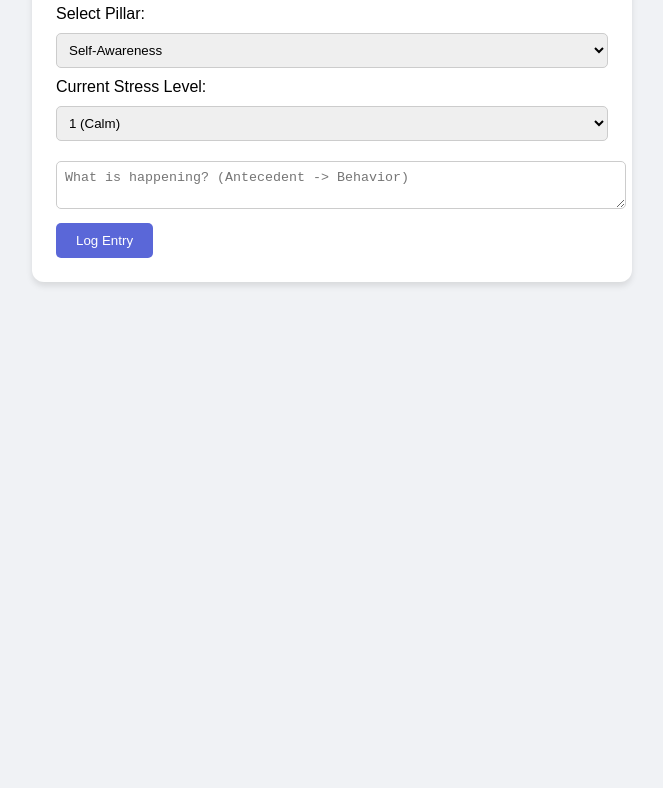
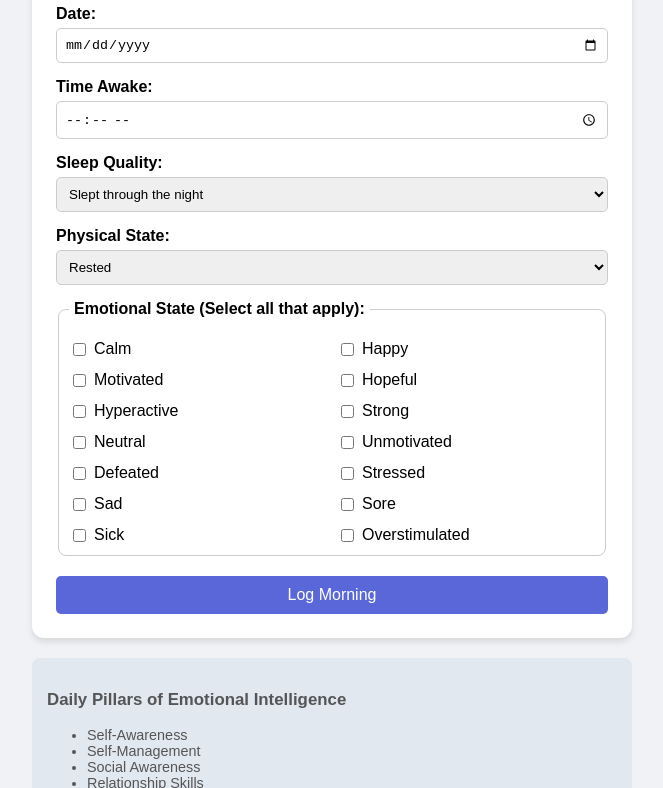
Before and after one commit to cgildea15/neuro-buddy-ai, a plain HTML site: page index.html in a window 1280 px wide. Shown: the part 135-923 px from the top of the page, without its empty margins (308-971 px from the left). Before the commit the page ends 800 px from the top, so only its background shows below. Drawn offline with Linux system fonts and the light colour scheme.

Commit message:
Refinement of initial page structure

```diff
--- a/index.html
+++ b/index.html
@@ -2,58 +2,98 @@
 <html lang="en">
 <head>
     <meta charset="UTF-8">
+    <meta name="viewport" content="width=device-width, initial-scale=1.0">
     <title>Neuro Buddy - EI Framework</title>
     <style>
         body { font-family: sans-serif; max-width: 600px; margin: 2rem auto; padding: 1rem; background: #f0f2f5; }
-        .card { background: white; padding: 1.5rem; border-radius: 12px; box-shadow: 0 4px 6px rgba(0,0,0,0.1); }
-        select, textarea { width: 100%; margin: 10px 0; padding: 8px; border-radius: 5px; border: 1px solid #ccc; }
-        button { padding: 10px 20px; background: #5a67d8; color: white; border: none; border-radius: 5px; cursor: pointer; }
-        .entry { background: #fff; margin-bottom: 10px; padding: 12px; border-radius: 8px; border-left: 5px solid #5a67d8; box-shadow: 0 2px 4px rgba(0,0,0,0.05); }
+        .card { background: white; padding: 1.5rem; border-radius: 12px; box-shadow: 0 4px 6px rgba(0,0,0,0.1); margin-bottom: 20px; }
+        label { display: block; margin-top: 15px; font-weight: bold; }
+        select, input { width: 100%; margin-top: 5px; padding: 8px; border-radius: 5px; border: 1px solid #ccc; box-sizing: border-box; }
+        button { margin-top: 20px; padding: 10px 20px; background: #5a67d8; color: white; border: none; border-radius: 5px; cursor: pointer; width: 100%; font-size: 1rem; }
+        button:hover { background: #434ba8; }
+
+        /* Accessibility: Checkbox grouping */
+        fieldset { border: 1px solid #ccc; border-radius: 8px; padding: 10px; margin-top: 15px; }
+        legend { font-weight: bold; padding: 0 5px; }
+        .checkbox-grid { display: grid; grid-template-columns: 1fr 1fr; gap: 10px; margin-top: 10px; }
+        .checkbox-item { display: flex; align-items: center; font-weight: normal; margin-top: 0; }
+        .checkbox-item input { width: auto; margin-right: 8px; }
+
+        .pillar-box { font-size: 0.9rem; color: #555; background: #e2e8f0; padding: 15px; border-radius: 8px; }
     </style>
 </head>
 <body>
 
 <div class="card">
-    <h2>Neuro Buddy</h2>
+    <h2>Morning Check-in</h2>
 
-    <label>Select Pillar:</label>
-    <select id="pillarSelect">
-        <option value="Self-Awareness">Self-Awareness</option>
-        <option value="Self-Management">Self-Management</option>
-        <option value="Social Awareness">Social Awareness</option>
-        <option value="Relationship Skills">Relationship Skills</option>
-        <option value="Responsible Decision-Making">Responsible Decision-Making</option>
+    <label for="logDate">Date:</label>
+    <input type="date" id="logDate">
+
+    <label for="wakeTime">Time Awake:</label>
+    <input type="time" id="wakeTime">
+
+    <label for="sleepQuality">Sleep Quality:</label>
+    <select id="sleepQuality">
+        <option value="slept_through">Slept through the night</option>
+        <option value="woke_1">Woke up 1 time</option>
+        <option value="woke_more">Woke up more than one time</option>
     </select>
 
-    <label>Current Stress Level:</label>
-    <select id="stressLevel">
-        <option value="1">1 (Calm)</option>
-        <option value="5">5 (Neutral)</option>
-        <option value="10">10 (Overwhelmed)</option>
+    <label for="physicalFeel">Physical State:</label>
+    <select id="physicalFeel">
+        <option value="rested">Rested</option>
+        <option value="neutral">Neutral</option>
+        <option value="tired">Tired</option>
     </select>
 
-    <textarea id="thoughtInput" placeholder="What is happening? (Antecedent -> Behavior)"></textarea>
-    <button onclick="saveEntry()">Log Entry</button>
+    <fieldset>
+        <legend>Emotional State (Select all that apply):</legend>
+        <div class="checkbox-grid" id="emotionalCheckboxes">
+            <label class="checkbox-item" for="f-calm"><input type="checkbox" id="f-calm" value="calm"> Calm</label>
+            <label class="checkbox-item" for="f-happy"><input type="checkbox" id="f-happy" value="happy"> Happy</label>
+            <label class="checkbox-item" for="f-motivated"><input type="checkbox" id="f-motivated" value="motivated"> Motivated</label>
+            <label class="checkbox-item" for="f-hopeful"><input type="checkbox" id="f-hopeful" value="hopeful"> Hopeful</label>
+            <label class="checkbox-item" for="f-hyperactive"><input type="checkbox" id="f-hyperactive" value="hyperactive"> Hyperactive</label>
+            <label class="checkbox-item" for="f-strong"><input type="checkbox" id="f-strong" value="strong"> Strong</label>
+            <label class="checkbox-item" for="f-neutral"><input type="checkbox" id="f-neutral" value="neutral"> Neutral</label>
+            <label class="checkbox-item" for="f-unmotivated"><input type="checkbox" id="f-unmotivated" value="unmotivated"> Unmotivated</label>
+            <label class="checkbox-item" for="f-defeated"><input type="checkbox" id="f-defeated" value="defeated"> Defeated</label>
+            <label class="checkbox-item" for="f-stressed"><input type="checkbox" id="f-stressed" value="stressed"> Stressed</label>
+            <label class="checkbox-item" for="f-sad"><input type="checkbox" id="f-sad" value="sad"> Sad</label>
+            <label class="checkbox-item" for="f-sore"><input type="checkbox" id="f-sore" value="sore"> Sore</label>
+            <label class="checkbox-item" for="f-sick"><input type="checkbox" id="f-sick" value="sick"> Sick</label>
+            <label class="checkbox-item" for="f-overstimulated"><input type="checkbox" id="f-overstimulated" value="overstimulated"> Overstimulated</label>
+        </div>
+    </fieldset>
+
+    <button onclick="saveMorningLog()">Log Morning</button>
 </div>
 
-<div id="logEntries"></div>
+<div class="pillar-box">
+    <h3>Daily Pillars of Emotional Intelligence</h3>
+    <ul>
+        <li>Self-Awareness</li>
+        <li>Self-Management</li>
+        <li>Social Awareness</li>
+        <li>Relationship Skills</li>
+        <li>Responsible Decision-Making</li>
+    </ul>
+</div>
 
 <script>
-    function saveEntry() {
-        const entry = {
-            pillar: document.getElementById('pillarSelect').value,
-            level: document.getElementById('stressLevel').value,
-            thought: document.getElementById('thoughtInput').value,
-            timestamp: new Date().toLocaleTimeString()
+    function saveMorningLog() {
+        const data = {
+            date: document.getElementById('logDate').value,
+            wakeTime: document.getElementById('wakeTime').value,
+            sleepQuality: document.getElementById('sleepQuality').value,
+            physicalFeel: document.getElementById('physicalFeel').value,
+            feelings: Array.from(document.querySelectorAll('#emotionalCheckboxes input:checked'))
+                           .map(cb => cb.value),
+            timestamp: new Date().toISOString()
         };
-
-        const log = document.getElementById('logEntries');
-        const div = document.createElement('div');
-        div.className = 'entry';
-        div.innerHTML = `<strong>${entry.timestamp} | ${entry.pillar} (Level ${entry.level})</strong><br>${entry.thought}`;
-        log.prepend(div);
-
-        document.getElementById('thoughtInput').value = '';
+        console.log("Firestore-ready data object:", data);
+        alert("Morning log captured!");
     }
 </script>
 
```
